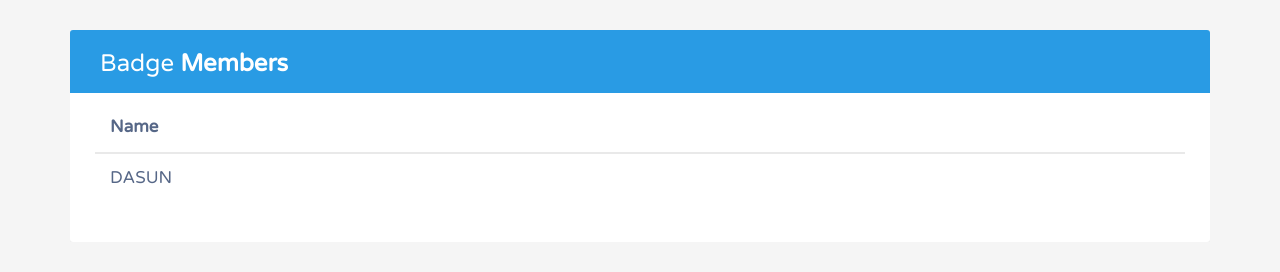
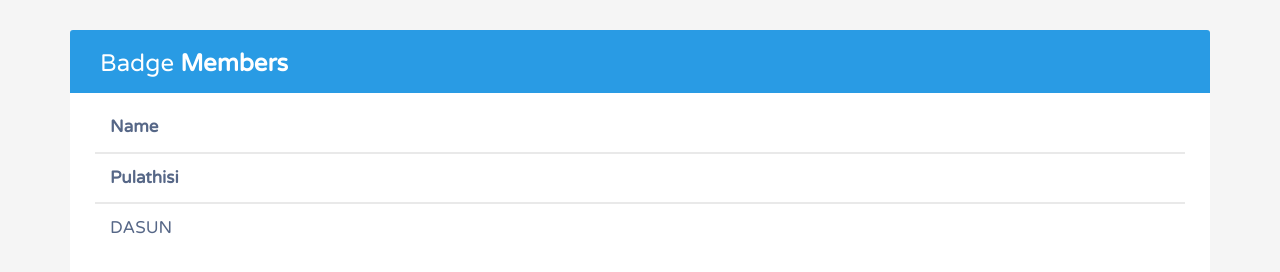
Before and after one commit to dasunNimantha/ICT_GIT_SESSION, a plain HTML site: page index.html in a window 1280 px wide. Drawn offline with nearby package versions, Linux system fonts and the light colour scheme.

Commit message:
By Pulathisi

```diff
--- a/index.html
+++ b/index.html
@@ -33,6 +33,11 @@
                         <th>Name</th>
                     </tr>
 
+		    <tr>
+                        <th>Pulathisi</th>
+                    </tr>
+
+
                     <tr>
                       <td>DASUN</td>
                     </tr>
```
